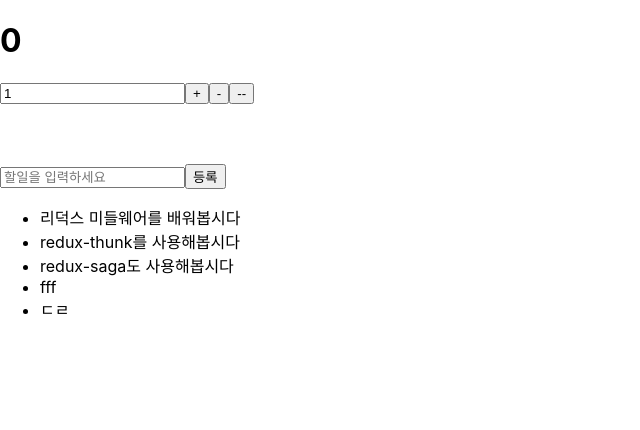
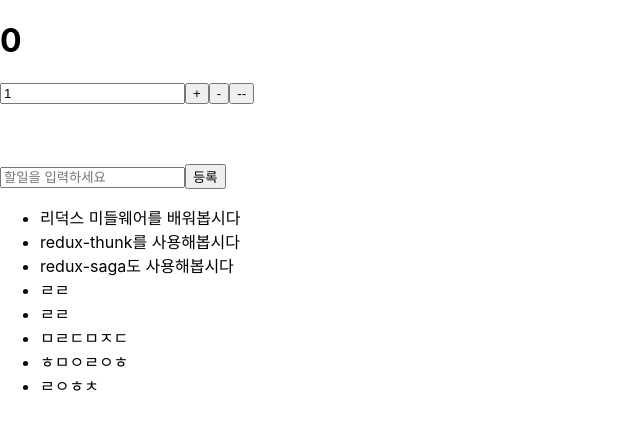
Before and after one commit to parksaneon/react-todo, a React (Create React App) app: page / in a window 1280 px wide. Shown: the top 430 px of the page, without its empty margins (0-640 px from the left). Built offline with nearby package versions, Linux system fonts and the light colour scheme; data requests are answered from the project's data file.

Commit message:
third-commit

```diff
--- a/db.json
+++ b/db.json
@@ -17,12 +17,27 @@
     },
     {
       "id": 4,
-      "text": "fff",
+      "text": "ㄹㄹ",
       "done": false
     },
     {
       "id": 5,
-      "text": "ㄷㄹ",
+      "text": "ㄹㄹ",
+      "done": false
+    },
+    {
+      "id": 6,
+      "text": "ㅁㄹㄷㅁㅈㄷ",
+      "done": false
+    },
+    {
+      "id": 7,
+      "text": "ㅎㅁㅇㄹㅇㅎ",
+      "done": false
+    },
+    {
+      "id": 8,
+      "text": "ㄹㅇㅎㅊ",
       "done": false
     }
   ]
--- a/src/modules/todoList.js
+++ b/src/modules/todoList.js
@@ -89,7 +89,6 @@
 export function* addTodosSaga(action) {
   try {
     yield call(AddTodoApi, action.todo);
-    nextId += 1;
   } catch (error) {
     console.log(error.message);
   }
```
Also changed, not shown: 1 other file (tests, documents, lock files or other folders).
